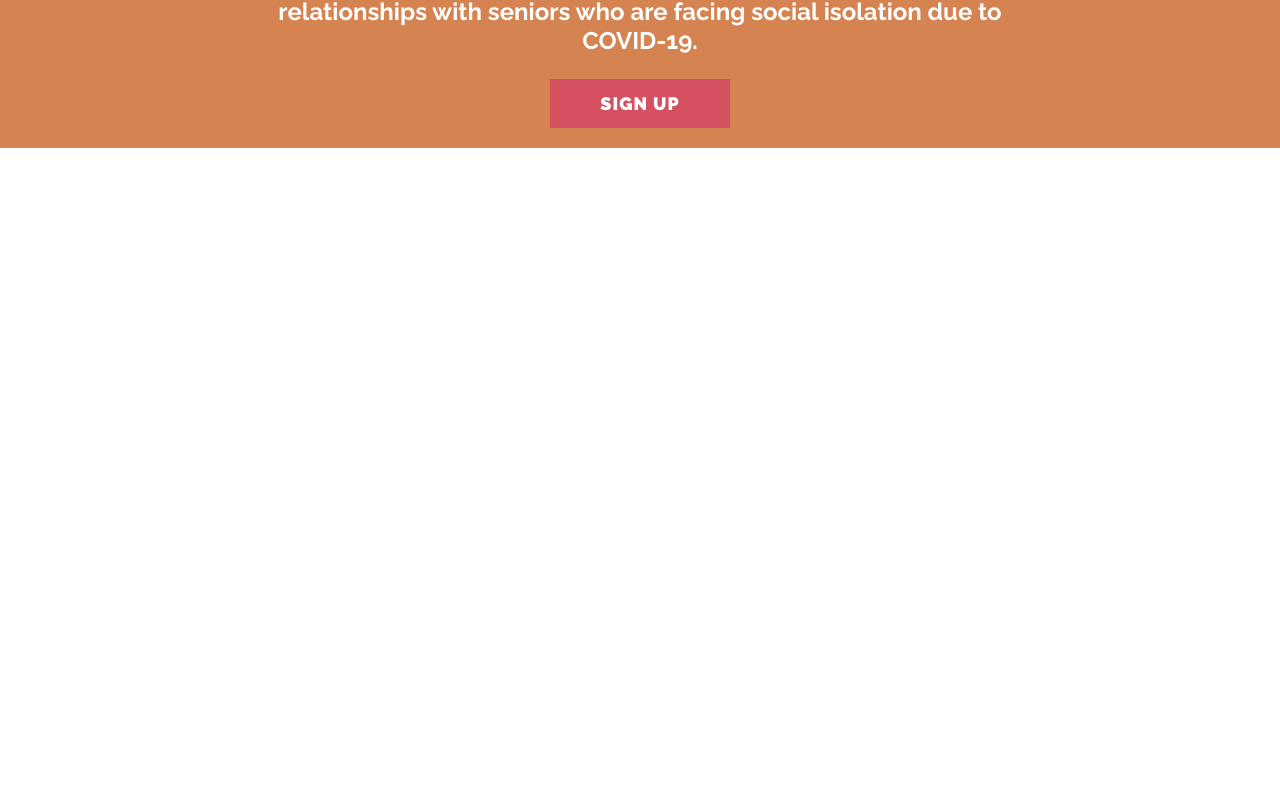
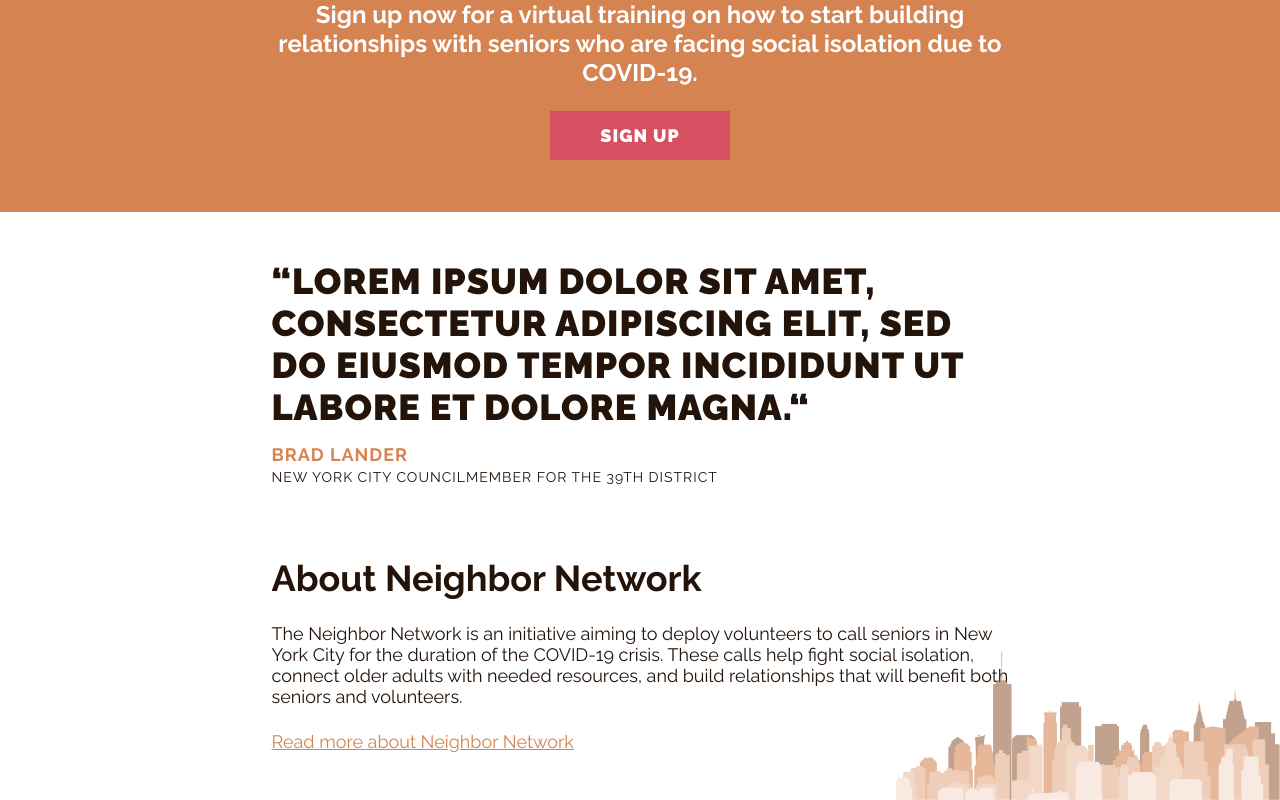
Before and after one commit to itsjoekent-archive/virtual-visits-nyc, a Next.js app: page / in a window 1280 px wide. Shown: the part 1473-2273 px from the top of the page. Before the commit the page ends 1621 px from the top, so only its background shows below. Built offline with nearby package versions, Linux system fonts and the light colour scheme.

Commit message:
About section

```diff
--- a/src/components/Signup.js
+++ b/src/components/Signup.js
@@ -53,6 +53,14 @@
   width: 100%;
   padding: ${({ theme }) => theme.spacing[4]};
   background-color: ${({ theme }) => theme.colors[colorMap.background[theme.signup.palette]]};
+
+  ${({ theme }) => theme.signup.direction === COLUMN_DIRECTION && css`
+    max-width: ${({ theme }) => theme.max.site};
+    margin-left: auto;
+    margin-right: auto;
+    padding-top: ${({ theme }) => theme.spacing[9]};
+    padding-bottom: ${({ theme }) => theme.spacing[9]};
+  `}
 `;
 
 const Content = styled.div`
--- a/src/components/Typography.js
+++ b/src/components/Typography.js
@@ -28,3 +28,16 @@
   font-weight: ${({ theme }) => theme.fonts.weight.regular};
   color: ${({ theme }) => theme.colors.black};
 `;
+
+export const BaseLink = styled.a`
+  font-family: ${({ theme }) => theme.fonts.family};
+  font-size: ${({ theme }) => theme.fonts.size[18]};
+  font-weight: ${({ theme }) => theme.fonts.weight.regular};
+  color: ${({ theme }) => theme.colors.orange};
+  text-decoration: underline;
+  cursor: pointer;
+
+  &:hover {
+    color: ${({ theme }) => theme.colors.lightRed};
+  }
+`;
--- a/src/pages/index.js
+++ b/src/pages/index.js
@@ -6,12 +6,13 @@
 import Hero from '../components/Hero';
 import Signup, { ORANGE_PALETTE, COLUMN_DIRECTION } from '../components/Signup';
 import Navigation from '../components/Navigation';
-import { BaseTitle, BaseHeader, BaseParagraph } from '../components/Typography';
-import { loadManyContentFiles, ContentContext } from '../content';
+import { BaseHeader, BaseLink, BaseParagraph, BaseTitle } from '../components/Typography';
+import { ContentContext, loadManyContentFiles } from '../content';
 
 const MidSection = styled.section`
   display: block;
   width: 100%;
+  position: relative;
   padding: ${({ theme }) => theme.spacing[9]} ${({ theme }) => theme.spacing[7]};
   background-color: ${({ theme }) => theme.colors.white};
 `;
@@ -20,7 +21,7 @@
   display: flex;
   flex-direction: column;
   width: 100%;
-  max-width: ${({ theme }) => theme.max['3x']};
+  max-width: ${({ theme, max }) => theme.max[max || '3x']};
   margin-left: auto;
   margin-right: auto;
 `;
@@ -58,6 +59,61 @@
   margin-bottom: ${({ theme }) => theme.spacing[7]};
 `;
 
+const QuoteContainer = styled.div`
+  margin-bottom: ${({ theme }) => theme.spacing[9]};
+
+  @media ${({ theme }) => theme.media.desktop} {
+    margin-bottom: ${({ theme }) => theme.spacing[11]};
+  }
+`;
+
+const Quote = styled.p`
+  font-family: ${({ theme }) => theme.fonts.family};
+  font-size: ${({ theme }) => theme.fonts.size[24]};
+  font-weight: ${({ theme }) => theme.fonts.weight.black};
+  letter-spacing: 1px;
+  color: ${({ theme }) => theme.colors.black};
+  text-transform: uppercase;margin-bottom: ${({ theme }) => theme.spacing[7]};
+  letter-spacing: 1px;
+  margin-bottom: ${({ theme }) => theme.spacing[4]};
+
+  @media ${({ theme }) => theme.media.desktop} {
+    font-size: ${({ theme }) => theme.fonts.size[36]};
+  }
+`;
+
+const QuoteAuthor = styled.p`
+  font-family: ${({ theme }) => theme.fonts.family};
+  font-size: ${({ theme }) => theme.fonts.size[18]};
+  font-weight: ${({ theme }) => theme.fonts.weight.bold};
+  color: ${({ theme }) => theme.colors.orange};
+  text-transform: uppercase;
+  letter-spacing: 1px;
+  margin-bottom: ${({ theme }) => theme.spacing[1]};
+`;
+
+const QuoteByline = styled.p`
+  font-family: ${({ theme }) => theme.fonts.family};
+  font-size: ${({ theme }) => theme.fonts.size[14]};
+  font-weight: ${({ theme }) => theme.fonts.weight.regular};
+  color: ${({ theme }) => theme.colors.black};
+  text-transform: uppercase;
+  letter-spacing: 1px;
+`;
+
+const CitySkyline = styled.img`
+  position: absolute;
+  bottom: 0;
+  right: 0;
+  width: 100%;
+  opacity: 0.15;
+
+  @media ${({ theme }) => theme.media.tablet} {
+    width: 30%;
+    opacity: 0.5;
+  }
+`;
+
 function mapSteps(homepageSteps, content) {
   return homepageSteps.split(',').map((key) => ({
     label: content[`${key}Label`],
@@ -74,6 +130,13 @@
     homepageTitle,
     homepageSteps,
     homepageCallToAction,
+    homepageQuote,
+    homepageQuoteAuthor,
+    homepageQuoteByline,
+    homepageAboutHeader,
+    homepageAboutCopy,
+    homepageAboutLinkLabel,
+    homepageAboutLinkTarget,
   } = content;
 
   const homepageStepsFormatted = mapSteps(homepageSteps, content);
@@ -102,6 +165,21 @@
         palette={ORANGE_PALETTE}
         callToAction={homepageCallToAction}
       />
+      <MidSection>
+        <MidSectionContent>
+          <QuoteContainer>
+            <Quote>“{homepageQuote}“</Quote>
+            <QuoteAuthor>{homepageQuoteAuthor}</QuoteAuthor>
+            <QuoteByline>{homepageQuoteByline}</QuoteByline>
+          </QuoteContainer>
+          <StepHeader>{homepageAboutHeader}</StepHeader>
+          <StepCopy>{homepageAboutCopy}</StepCopy>
+          <BaseLink href={homepageAboutLinkTarget}>
+            {homepageAboutLinkLabel}
+          </BaseLink>
+        </MidSectionContent>
+        <CitySkyline src="/city.png" />
+      </MidSection>
     </ContentContext.Provider>
   );
 }
--- a/src/theme.js
+++ b/src/theme.js
@@ -30,6 +30,7 @@
     '1x': '400px',
     '2x': '520px',
     '3x': '737px',
+    '4x': '953px',
   },
   media: {
     mobileLarge: '(min-width: 414px)',
```
Also changed, not shown: content/pages/homepage.txt, public/city.png (added).
